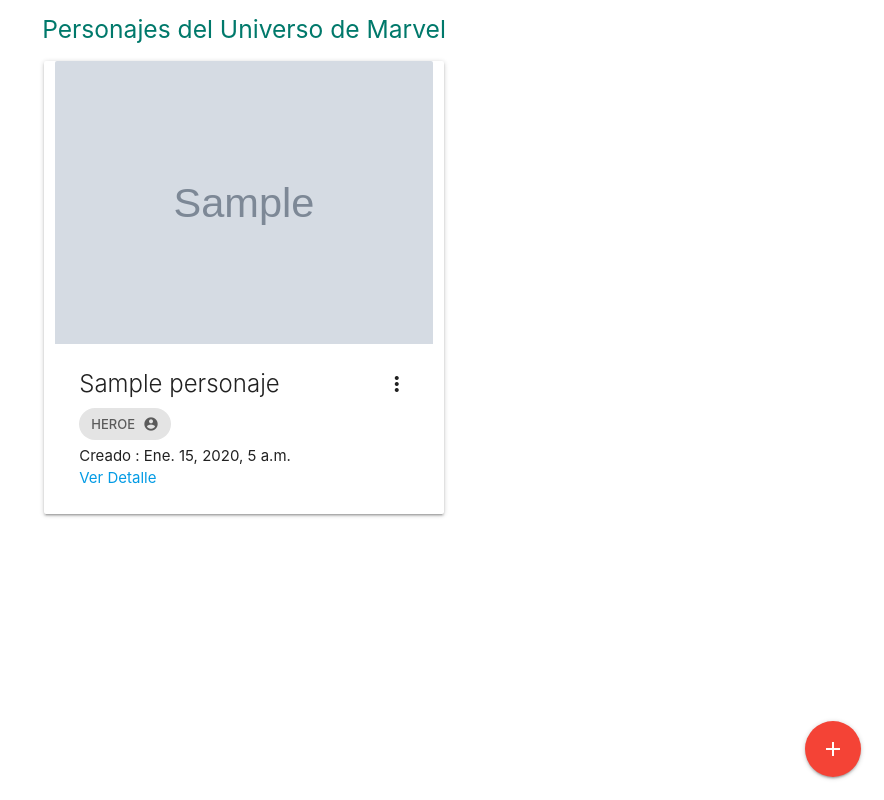
After one commit to mariosanchezc/flisol-marvel, a Django app: template MarvelProject/apps/personajes/templates/personajes/list-personaje.html in a window 1280 px wide. The commit adds this page. Shown: the whole page, without its empty margins (396-1280 px from the left). Run offline with Django 3.2, Linux system fonts and the light colour scheme; the template is opened without the code that fills it: values that come from a table or form of the project are taken from there, others are empty; tables that the repository leaves empty hold one stand-in row (values such as "Sample post"); grey boxes marked "Sample" are stand-in pictures; parts of the project's set-up code (start-up, migrations or seed data) failed here and were passed over; some libraries are stand-ins or nearby versions.

Commit message:
Reto 7: Listar todos los personajes de Marvel

```diff
--- /dev/null
+++ b/MarvelProject/apps/personajes/static/css/index.css
@@ -0,0 +1,3 @@
+.personaje{
+    max-width: 400px;
+}
--- a/MarvelProject/apps/personajes/static/js/index.js
+++ b/MarvelProject/apps/personajes/static/js/index.js
@@ -1,3 +1,4 @@
 $(document).ready(function(){
   $('select').formSelect();
+  $('.fixed-action-btn').floatingActionButton();
 });
--- a/MarvelProject/apps/personajes/templates/personajes/crear.html
+++ b/MarvelProject/apps/personajes/templates/personajes/crear.html
@@ -74,6 +74,9 @@
             </button>
         </div>
     </form>
+
+
 </div>
 
+
 {%endblock%}
--- a/MarvelProject/apps/personajes/templates/personajes/index.html
+++ b/MarvelProject/apps/personajes/templates/personajes/index.html
@@ -11,6 +11,7 @@
     <script src="https://code.jquery.com/jquery-3.2.1.min.js"
             integrity="sha256-hwg4gsxgFZhOsEEamdOYGBf13FyQuiTwlAQgxVSNgt4="
             crossorigin="anonymous"></script>
+    {%block styles%} {%endblock%}
 </head>
 <body>
     <div class="center">
--- /dev/null
+++ b/MarvelProject/apps/personajes/templates/personajes/list-personaje.html
@@ -0,0 +1,46 @@
+{% extends 'personajes/index.html'%}
+{% load static %}
+
+{% block styles %}
+    <link rel="stylesheet" href="{% static 'css/index.css' %}">
+{%endblock%}
+
+<script src="{% static 'js/index.js' %}"></script>
+
+{%block title%} <h5 class="teal-text text-darken-2">Personajes del Universo de Marvel</h5> {%endblock%}
+
+{% block container%}
+
+{% for personaje in object_list %}
+    <div class="row personaje">
+        <div class="card col">
+            <div class="card-image waves-effect waves-block waves-light">
+                <img class="activator" src="{{personaje.imagen.url}}">
+            </div>
+            <div class="card-content">
+                <span class="card-title activator grey-text text-darken-4">{{personaje.nombre}}
+                    <i class="material-icons right">more_vert</i></span>
+                    <div class="chip">
+                        {{personaje.tipo_personaje}}
+                        <i class="close material-icons">account_circle</i>
+                    </div>
+                    <div class="creado">
+                        Creado : {{personaje.fecha_creacion}}
+                    </div>
+                    <p><a href="#">Ver Detalle</a></p>
+                </div>
+                <div class="card-reveal">
+                    <span class="card-title grey-text text-darken-4">{{personaje.nombre}}
+                          <i class="material-icons right">account_circle</i></span>
+                    <p>{{personaje.descripcion}}</p>
+                </div>
+        </div>
+    </div>
+    {% endfor %}
+
+    <div class="fixed-action-btn">
+        <a class="btn-floating btn-large waves-effect waves-light red"
+           href="{% url 'personajes:crear-personaje' %}">
+            <i class="material-icons">add</i></a>
+    </div>
+{% endblock %}
--- a/MarvelProject/apps/personajes/urls.py
+++ b/MarvelProject/apps/personajes/urls.py
@@ -1,6 +1,6 @@
 from django.urls import path
 from django.views.generic import TemplateView
-from .views import prueba1, CreatePersonajeView
+from .views import prueba1, CreatePersonajeView, ListPersonajeView
 
 
 
@@ -9,5 +9,6 @@ app_name = "personajes"
 urlpatterns = [
     path("", prueba1, name="prueba"),
     path("crear-personaje", CreatePersonajeView.as_view(), name="crear-personaje"),
-    path("creado/", TemplateView.as_view(template_name="personajes/creado.html"), name="creado")
+    path("creado/", TemplateView.as_view(template_name="personajes/creado.html"), name="creado"),
+    path("list-personajes/", ListPersonajeView.as_view(), name="list"),
 ]
```
Also changed, not shown: MarvelProject/apps/personajes/views.py (+15 -2 lines), README.md.
